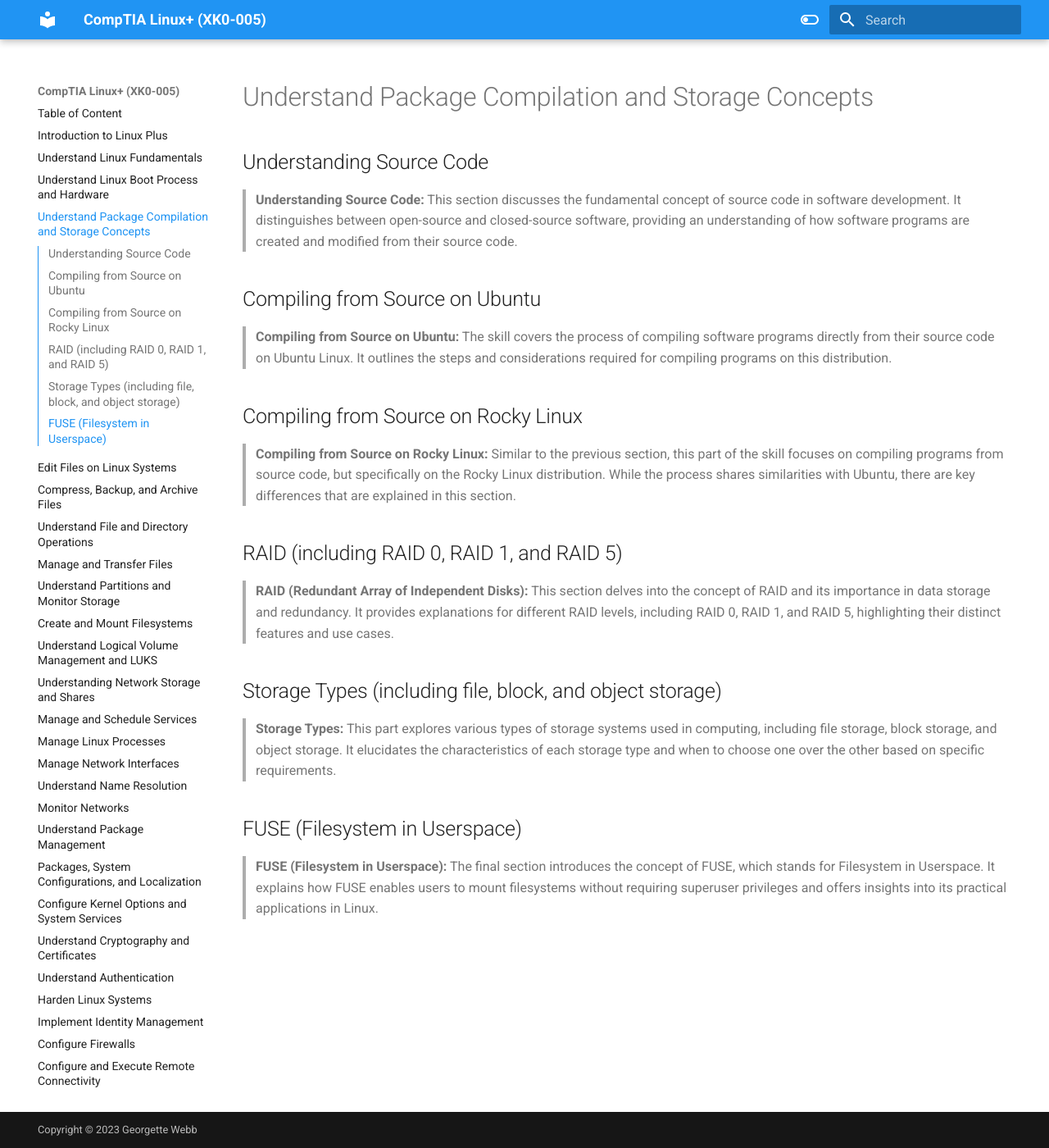
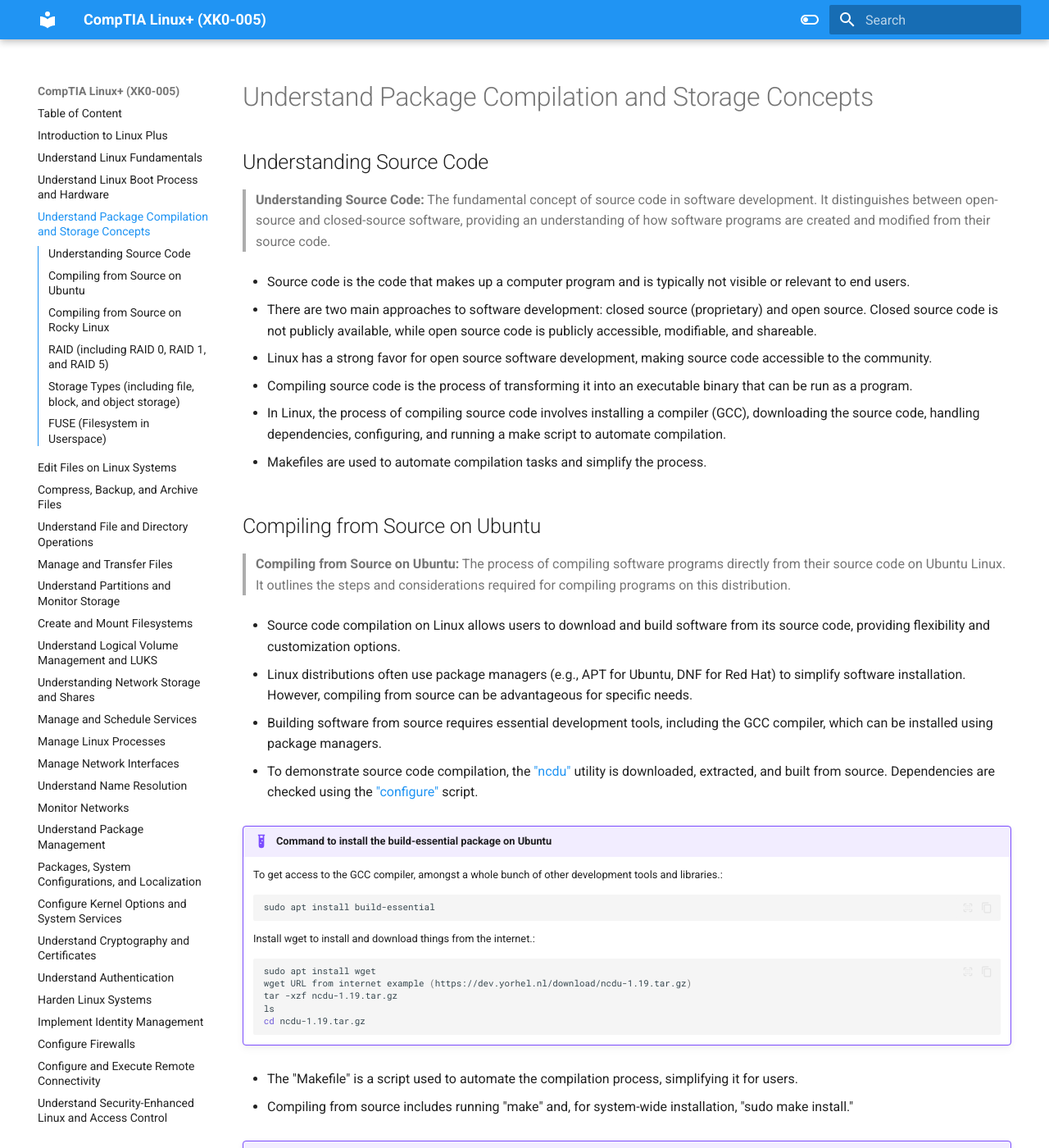
Before and after one commit to georgedigs/CompTIA-Linux-plus-XK0-005, an MkDocs documentation site: the page built from docs/03-understand-package-compilation-and-storage-concepts/index.md, in a window 1280 px wide and 1400 px high. Shown: the whole window at 82% size. Built offline with MkDocs 1.6.1 and Material for MkDocs 9.7.7, drawn with Linux system fonts in a browser that asks for light colours; some of the changed text lies outside the part shown.

Commit message:
03 continue

````diff
--- a/docs/03-understand-package-compilation-and-storage-concepts/index.md
+++ b/docs/03-understand-package-compilation-and-storage-concepts/index.md
@@ -1,23 +1,67 @@
 ## Understanding Source Code
+> **Understanding Source Code:** The fundamental concept of source code in software development. It distinguishes between open-source and closed-source software, providing an understanding of how software programs are created and modified from their source code.<br>
 
-> **Understanding Source Code:** This section discusses the fundamental concept of source code in software development. It distinguishes between open-source and closed-source software, providing an understanding of how software programs are created and modified from their source code.<br>
+  - Source code is the code that makes up a computer program and is typically not visible or relevant to end users.
+
+  - There are two main approaches to software development: closed source (proprietary) and open source. Closed source code is not publicly available, while open source code is publicly accessible, modifiable, and shareable.
+
+  - Linux has a strong favor for open source software development, making source code accessible to the community.
+
+  - Compiling source code is the process of transforming it into an executable binary that can be run as a program.
+
+  - In Linux, the process of compiling source code involves installing a compiler (GCC), downloading the source code, handling dependencies, configuring, and running a make script to automate compilation.
+
+  - Makefiles are used to automate compilation tasks and simplify the process.
 
 ## Compiling from Source on Ubuntu
+> **Compiling from Source on Ubuntu:** The process of compiling software programs directly from their source code on Ubuntu Linux. It outlines the steps and considerations required for compiling programs on this distribution.<br>
 
-> **Compiling from Source on Ubuntu:** The skill covers the process of compiling software programs directly from their source code on Ubuntu Linux. It outlines the steps and considerations required for compiling programs on this distribution.<br>
+  - Source code compilation on Linux allows users to download and build software from its source code, providing flexibility and customization options.
+
+  - Linux distributions often use package managers (e.g., APT for Ubuntu, DNF for Red Hat) to simplify software installation. However, compiling from source can be advantageous for specific needs.
+
+  - Building software from source requires essential development tools, including the GCC compiler, which can be installed using package managers.
+
+ - To demonstrate source code compilation, the ["ncdu"](https://dev.yorhel.nl/ncdu) utility is downloaded, extracted, and built from source. Dependencies are checked using the ["configure"](https://dev.yorhel.nl/download/ncdu-1.19.tar.gz) script.
+!!! example "Command to install the build-essential package on Ubuntu"
+    To get access to the GCC compiler, amongst a whole bunch of other development tools and libraries.:
+
+    ```bash
+    sudo apt install build-essential
+    ```
+    Install wget to install and download things from the internet.:
+
+    ```bash
+    sudo apt install wget
+    wget URL from internet example (https://dev.yorhel.nl/download/ncdu-1.19.tar.gz)
+    tar -xzf ncdu-1.19.tar.gz
+    ls
+    cd ncdu-1.19.tar.gz
+    ```
+  - The "Makefile" is a script used to automate the compilation process, simplifying it for users.
+
+  - Compiling from source includes running "make" and, for system-wide installation, "sudo make install."
+!!! example "Command to install the build-essential package on Ubuntu"
+    Install wget to install and download things from the internet.:
+
+    ```bash
+    sudo apt-get install libncurses5-dev
+    ```
+
+  - Adding the binary's directory to the system's PATH makes the compiled program accessible without specifying the full path.
+
+  - The process may vary depending on the software, but downloading, extracting, configuring, making, and installing are common steps.
+
+  - Different Linux distributions may have their own package managers and package formats, but the source code compilation process remains relatively consistent.
 
 ## Compiling from Source on Rocky Linux
-
-> **Compiling from Source on Rocky Linux:** Similar to the previous section, this part of the skill focuses on compiling programs from source code, but specifically on the Rocky Linux distribution. While the process shares similarities with Ubuntu, there are key differences that are explained in this section.<br>
+> **Compiling from Source on Rocky Linux:** Focus on compiling programs from source code, but specifically on the Rocky Linux distribution. While the process shares similarities with Ubuntu, there are key differences that are explained in this section.<br>
 
 ## RAID (including RAID 0, RAID 1, and RAID 5)
-
-> **RAID (Redundant Array of Independent Disks):** This section delves into the concept of RAID and its importance in data storage and redundancy. It provides explanations for different RAID levels, including RAID 0, RAID 1, and RAID 5, highlighting their distinct features and use cases.<br>
+> **RAID (Redundant Array of Independent Disks):** The concept of RAID and its importance in data storage and redundancy. It provides explanations for different RAID levels, including RAID 0, RAID 1, and RAID 5, highlighting their distinct features and use cases.<br>
 
 ## Storage Types (including file, block, and object storage)
-
-> **Storage Types:** This part explores various types of storage systems used in computing, including file storage, block storage, and object storage. It elucidates the characteristics of each storage type and when to choose one over the other based on specific requirements.<br>
+> **Storage Types:** The various types of storage systems used in computing, including file storage, block storage, and object storage. It elucidates the characteristics of each storage type and when to choose one over the other based on specific requirements.<br>
 
 ## FUSE (Filesystem in Userspace)
-
-> **FUSE (Filesystem in Userspace):** The final section introduces the concept of FUSE, which stands for Filesystem in Userspace. It explains how FUSE enables users to mount filesystems without requiring superuser privileges and offers insights into its practical applications in Linux.<br>
+> **FUSE (Filesystem in Userspace):** Introducing the concept of FUSE, which stands for Filesystem in Userspace. It explains how FUSE enables users to mount filesystems without requiring superuser privileges and offers insights into its practical applications in Linux.<br>
````
